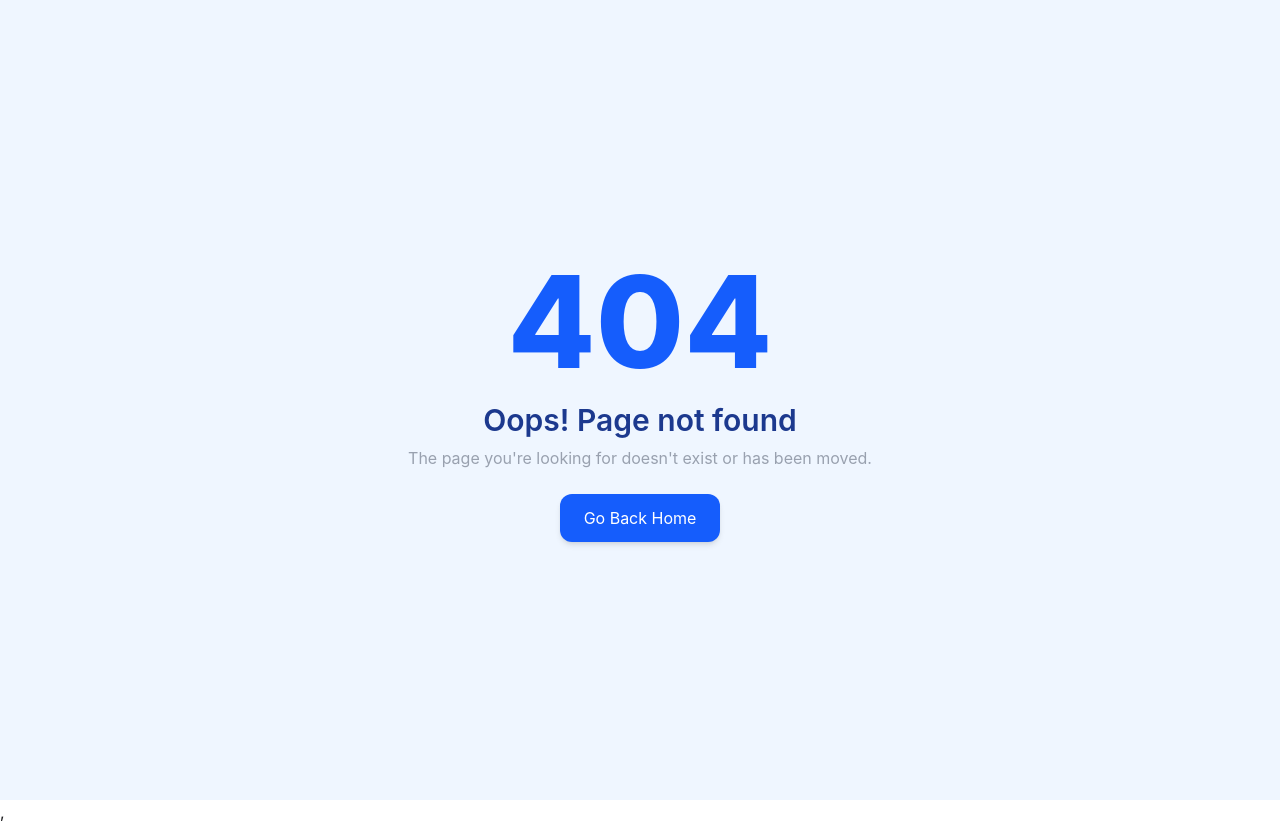
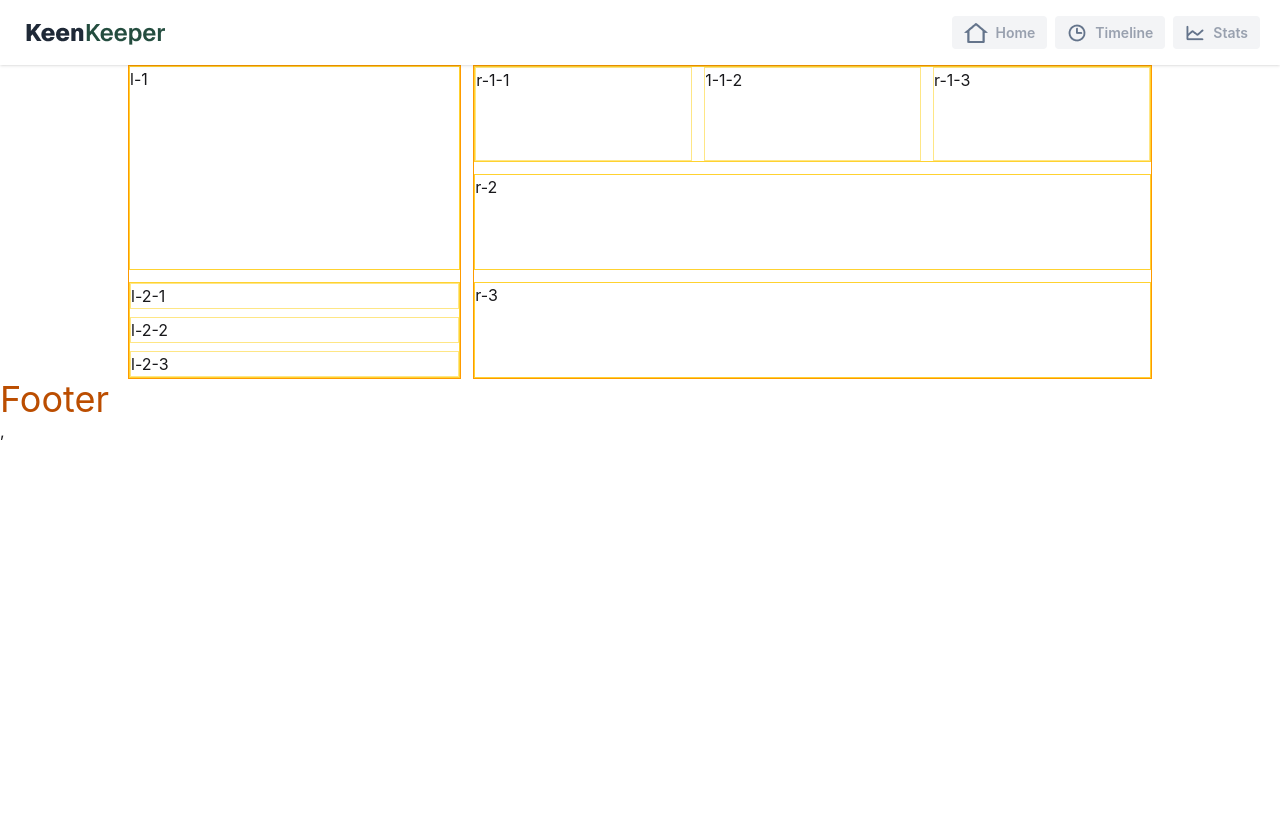
Before and after one commit to Nishat914/Keen_Keeper_A-07, a React (Vite) app: page /friendDetails/1 in a window 1280 px wide. Before the commit this address had no page. After the commit the page ends 800 px from the top, so only its background shows below. Built offline with nearby package versions, Linux system fonts and the light colour scheme.

Commit message:
designning layout for friend details

```diff
--- a/src/component/AllFriends.jsx
+++ b/src/component/AllFriends.jsx
@@ -1,4 +1,6 @@
 import { use } from "react";
+import { Link } from "react-router";
+
 const friendsPromise = fetch('/friendsdata.json') . then ((res) => res.json());
 const AllFriends = () => {
     const friends = use(friendsPromise);
@@ -9,7 +11,7 @@ const AllFriends = () => {
             <div className="grid grid-cols-1 md:grid-cols-2 lg:grid-cols-4  gap-3 container mx-auto w-[80%]">
                 {friends.map((friend) => {
                     return (
-                        <div>
+                        <Link to={`/frienddetails/${friend.id}` } key={friend.id}>
                             <div className="card bg-base-100  shadow-sm flex items-center text-center justify-center">
                                 <figure >
                                     <img
@@ -23,9 +25,9 @@ const AllFriends = () => {
                                     </h2>
                                     <p className="text-[#64748B] text-[12px]">{friend.days_since_contact}d ago</p>
                                     <div className="card-actions justify-end">
-                                        {(friend.tags).map((tag) => {
+                                        {(friend.tags).map((tag ,index) => {
                                             return (
-                                                <div className="badge font-medium text-[12px] bg-[#CBFADB]">{tag}</div>
+                                                <div key={index} className="badge font-medium text-[12px] bg-[#CBFADB]">{tag}</div>
                                             )
                                         })}
 
@@ -34,7 +36,7 @@ const AllFriends = () => {
                                     <div className={`badge font-medium text-[12px] ${(friend.status) === "overdue" ? 'bg-[#EF4444] text-white' : friend.status === "on-track" ? 'bg-[#244D3F] text-white' : 'bg-[#EFAD44] text-white'}`}>{friend.status}</div>
                                 </div>
                             </div>
-                         </div>
+                         </Link>
                     )
                 })}
             </div>
--- /dev/null
+++ b/src/component/FriendDetails.jsx
@@ -0,0 +1,57 @@
+import { useParams } from "react-router";
+import { use } from "react";
+
+const friendsPromise = fetch("/friendsdata.json").then((res) => res.json());
+
+const FriendDetails = () => {
+  const { id } = useParams();
+  const friends = use(friendsPromise);
+
+  const expectedFriend = friends.find((friend) => friend.id == id);
+
+
+
+  return (
+    <>
+        <div className="container mx-auto w-[80%] grid grid-cols-3 gap-3">
+            <div className="left border border-amber-500  grid grid-cols-1 grid-rows-3 gap-3">
+                <div className="border border-amber-300   row-span-2">
+                    l-1
+                </div>
+                <div className="border border-amber-300   gird  grid-rows-3  gap-3">
+                    <div className="border border-amber-200 mb-2 ">
+                        l-2-1
+                    </div >
+                    <div className="border border-amber-200 mb-2 ">
+                        l-2-2
+                    </div>
+                    <div className="border border-amber-200  ">
+                        l-2-3
+                    </div>
+                </div>
+            </div>
+            <div className="right col-span-2 border border-amber-500   grid grid-cols-1 grid-rows-3 gap-3">
+                <div className="border border-amber-300   grid grid-cols-3 gap-3">
+                    <div className="border border-amber-200  ">
+                        r-1-1
+                    </div>
+                    <div className="border border-amber-200">
+                        1-1-2
+                    </div>
+                    <div className="border border-amber-200">
+                        r-1-3
+                    </div>
+                </div>
+                <div className="border border-amber-300 ">
+                    r-2
+                </div>
+                <div className="border border-amber-300">
+                    r-3
+                </div>
+            </div>
+        </div>
+    </>
+  );
+};
+
+export default FriendDetails;
--- a/src/main.jsx
+++ b/src/main.jsx
@@ -8,6 +8,7 @@ import HomePage from './component/HomePage';
 import Timeline from './component/Timeline';
 import Stats from './component/Stats';
 import ErrorPage from './component/ErrorPage';
+import FriendDetails from './component/FriendDetails';
 
 const router = createBrowserRouter([
   {
@@ -25,7 +26,11 @@ const router = createBrowserRouter([
       {
         path: "/stats",
         Component: Stats
-      }
+      },
+      {
+            path: "/friendDetails/:id",
+            Component: FriendDetails
+          }
     ],
     errorElement : <ErrorPage/> ,
   },
```
